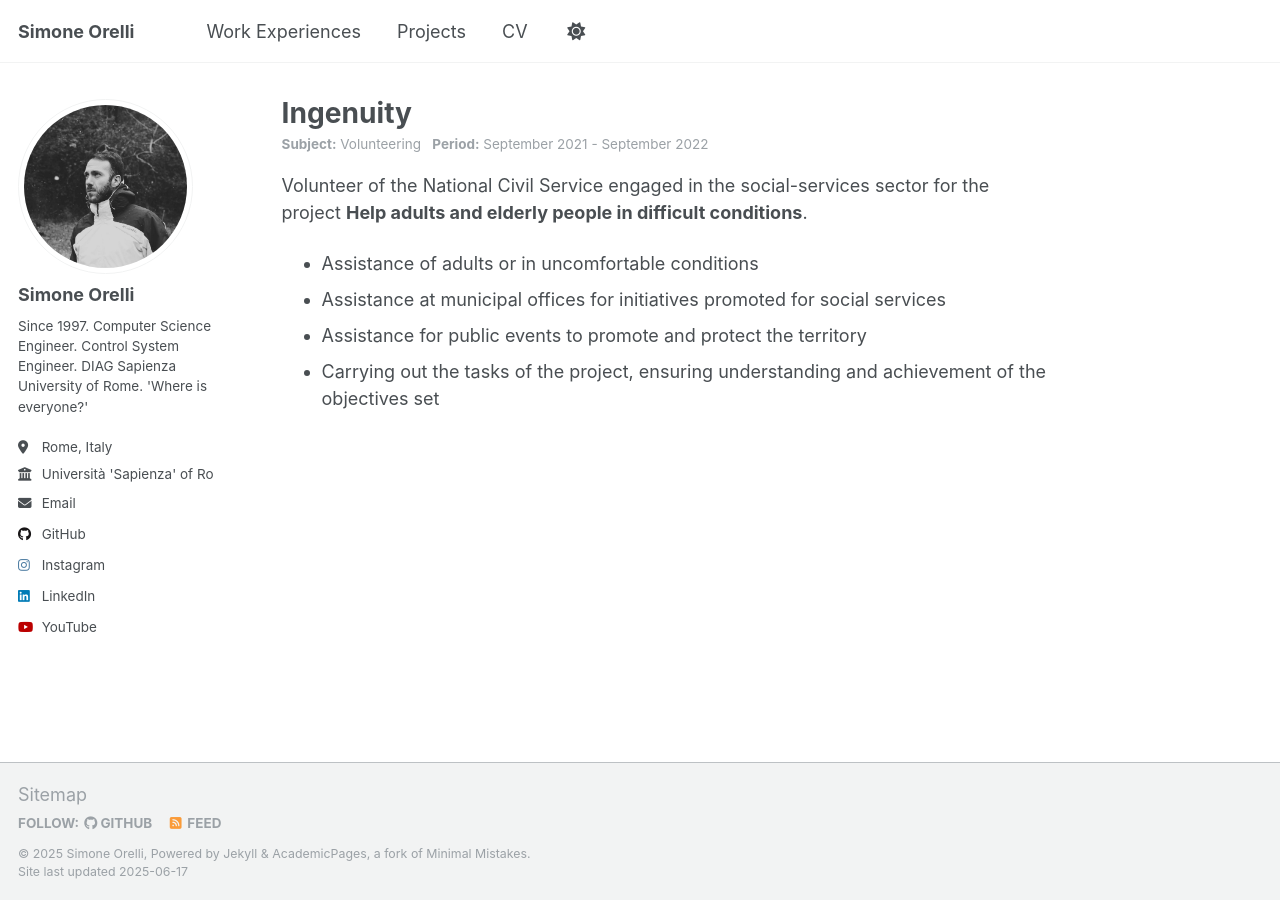
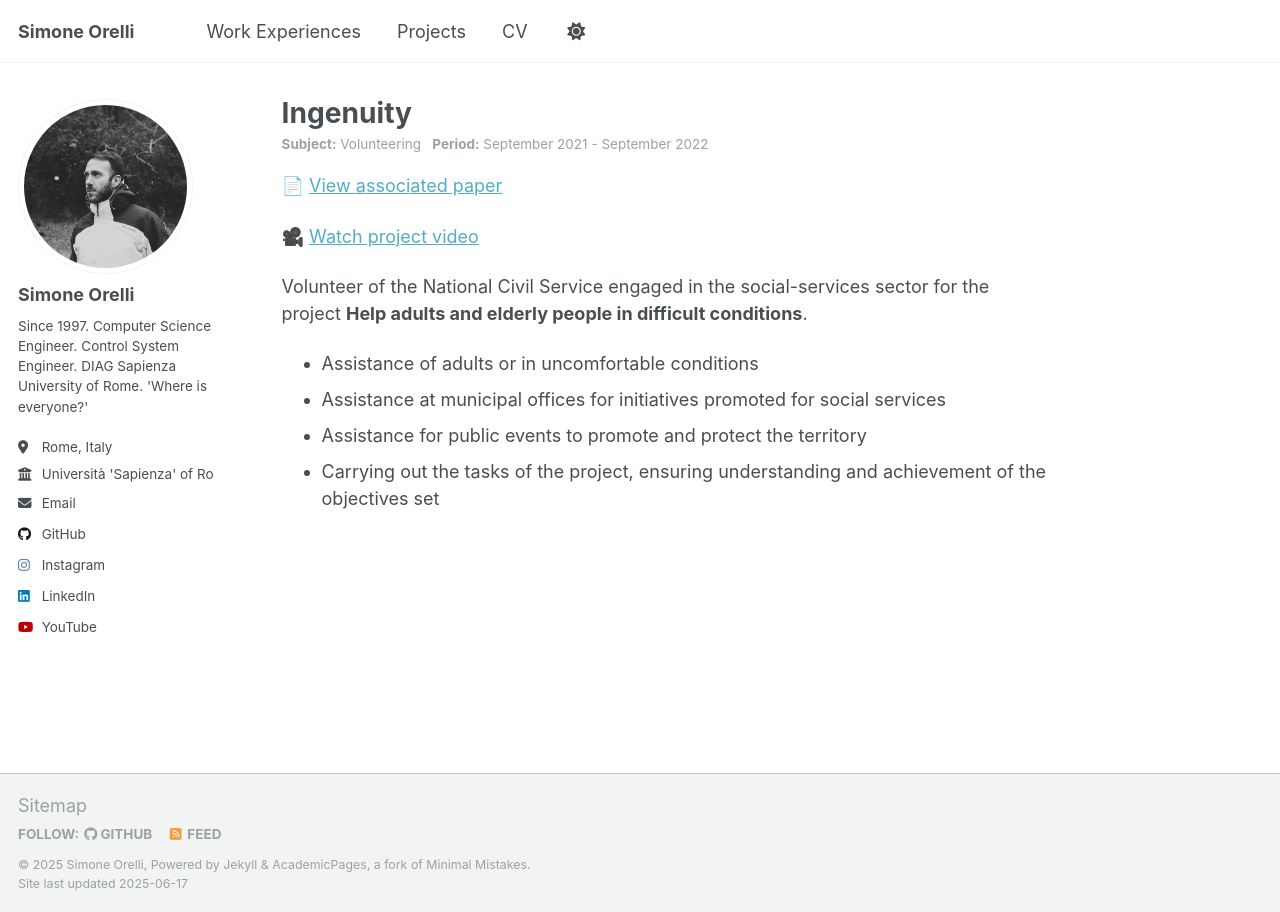
Before and after one commit to Messi-Orion10/s_orion10.github.io, a Jekyll site: the page built from _projects/project-1.md, in a window 1280 px wide. Built offline with Jekyll 4.4.1, drawn with Linux system fonts in a browser that asks for light colours; part of the change alters nothing that is shown.

Commit message:
Update project-1.md

```diff
--- a/_projects/project-1.md
+++ b/_projects/project-1.md
@@ -6,6 +6,8 @@ permalink: /projects/project-1
 venue: "Municipality of Sezze"
 period: "September 2021 - September 2022"
 location: "Sezze (LT)"
+paper: "/files/main.pdf"
+video: ""
 ---
 Volunteer of the National Civil Service engaged in the social-services sector for the project **Help adults and elderly people in difficult conditions**.
 
```
